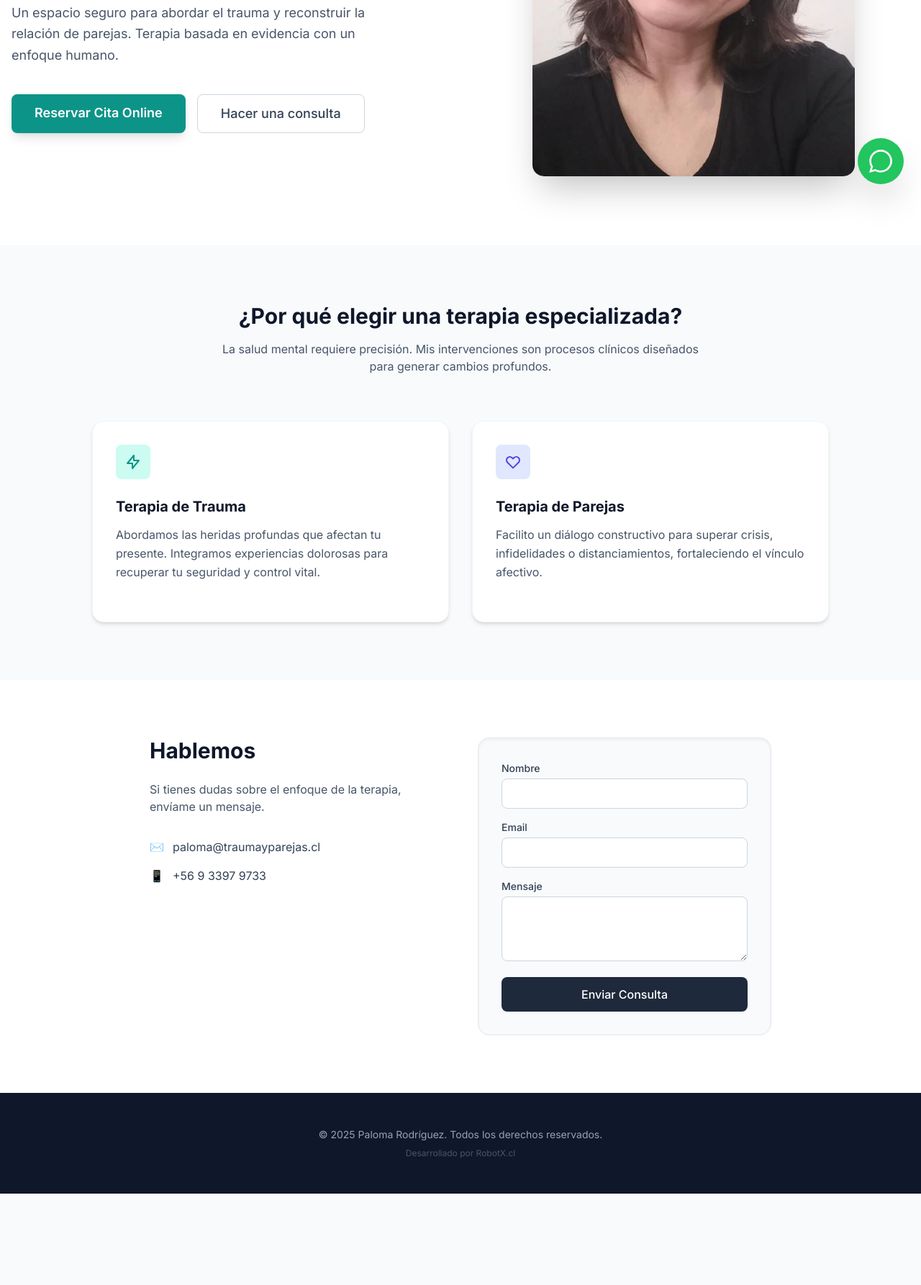
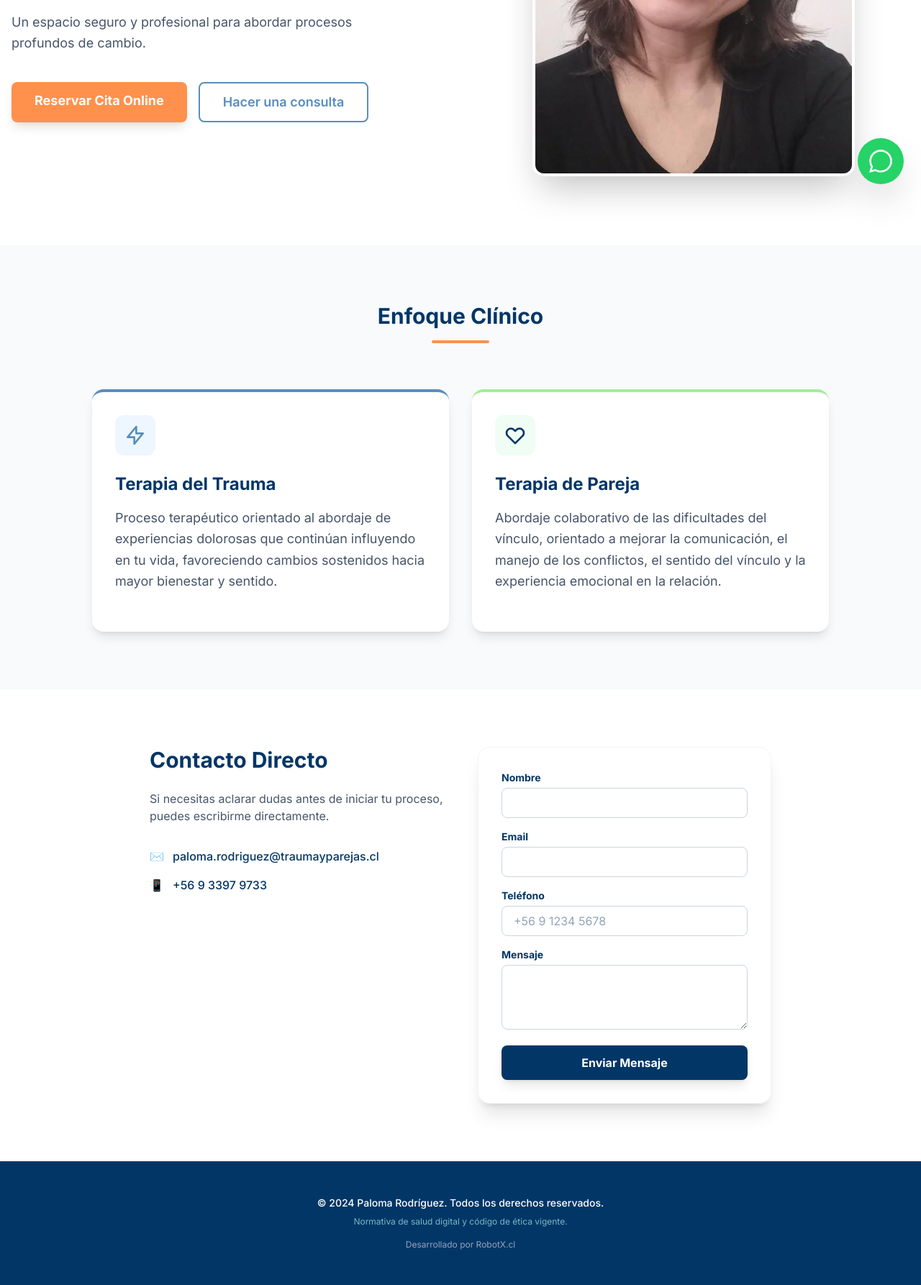
Before and after one commit to 7aleobe7labrod7/ps-palomarodriguez, a plain HTML site: page index.html in a window 1280 px wide. Shown: the part 520-2306 px from the top of the page at 72% size. Before the commit the page ends 2179 px from the top, so only its background shows below. Drawn offline with nearby package versions, Linux system fonts and the light colour scheme.

Commit message:
feat: update branding, copy and contact options
- Apply new Navy/Orange color palette.- Update service descriptions per client feedback.- Add phone input to contact form.- Configure URL encoded message for WhatsApp links.- Fix hero image asset path.

```diff
--- a/index.html
+++ b/index.html
@@ -1,10 +1,12 @@
 <!DOCTYPE html>
 <html lang="es-CL">
+
 <head>
     <meta charset="UTF-8">
     <meta name="viewport" content="width=device-width, initial-scale=1.0">
-    <title>Psicóloga Paloma Rodríguez | Terapia de Trauma y Parejas</title>
-    <meta name="description" content="Psicoterapia especializada en Trauma y Terapia de Pareja. Atención clínica enfocada en la recuperación y el fortalecimiento de vínculos. Agendamiento online disponible.">
+    <title>Psicóloga Paloma Rodríguez | Terapia de Trauma y Pareja</title>
+    <meta name="description"
+        content="Psicoterapia especializada en Trauma y Terapia de Pareja. Proceso terapéutico orientado al bienestar y la reconstrucción de vínculos.">
 
     <script src="https://cdn.tailwindcss.com"></script>
 
@@ -12,18 +14,22 @@
 
     <link rel="stylesheet" href="assets/css/styles.css">
 </head>
-<body class="bg-slate-50 text-slate-800 antialiased">
 
-    <div class="bg-amber-100 border-b border-amber-200 text-amber-800 text-xs md:text-sm py-2 px-4 text-center font-medium sticky top-0 z-50">
-        🚧 Sitio en proceso de diseño y construcción.
+<body class="bg-slate-50 text-[#023667] antialiased selection:bg-[#94dadc] selection:text-[#023667]">
+
+    <div
+        class="bg-[#a3ed98] border-b border-green-200 text-[#023667] text-xs md:text-sm py-2 px-4 text-center font-medium sticky top-0 z-50">
+        🚧 Sitio en proceso de actualización de diseño.
     </div>
 
-    <nav class="bg-white shadow-sm py-4">
+    <nav class="bg-white shadow-sm py-4 sticky top-8 z-40">
         <div class="container mx-auto px-4 flex justify-between items-center">
-            <div class="font-bold text-xl text-slate-800 tracking-tight">
+            <div class="font-bold text-xl text-[#023667] tracking-tight flex items-center gap-2">
+                <span class="w-3 h-3 rounded-full bg-[#ff914d]"></span>
                 Psi. Paloma Rodríguez
             </div>
-            <a href="https://encuadrado.com/p/psi-paloma-rodriguez" target="_blank" class="hidden md:inline-block bg-teal-600 hover:bg-teal-700 text-white px-5 py-2 rounded-lg font-medium transition duration-300 shadow-md hover:shadow-lg">
+            <a href="https://encuadrado.com/p/psi-paloma-rodriguez" target="_blank"
+                class="hidden md:inline-block bg-[#ff914d] hover:bg-[#e07b3a] text-white px-6 py-2 rounded-lg font-semibold transition duration-300 shadow-md hover:shadow-lg">
                 Agendar Hora
             </a>
         </div>
@@ -33,69 +39,83 @@
         <div class="container mx-auto px-4 py-16 md:py-24 grid md:grid-cols-2 gap-12 items-center">
 
             <div class="order-2 md:order-1 space-y-6">
-                <span class="inline-block py-1 px-3 rounded-full bg-teal-50 text-teal-700 text-sm font-semibold border border-teal-100">
-                    Atención Clínica Especializada
+                <span
+                    class="inline-block py-1 px-3 rounded-full bg-[#94dadc] bg-opacity-30 text-[#023667] text-sm font-bold tracking-wide">
+                    ATENCIÓN CLÍNICA ESPECIALIZADA
                 </span>
-                <h1 class="text-4xl md:text-5xl lg:text-6xl font-bold text-slate-900 leading-tight">
+                <h1 class="text-4xl md:text-5xl lg:text-6xl font-bold text-[#023667] leading-tight">
                     Sana el pasado,<br>
-                    <span class="text-teal-600">fortalece tus vínculos.</span>
+                    <span class="text-[#5a8dbe]">fortalece tus vínculos.</span>
                 </h1>
                 <p class="text-lg text-slate-600 max-w-lg leading-relaxed">
-                    Un espacio seguro para abordar el trauma y reconstruir la relación de parejas. Terapia basada en evidencia con un enfoque humano.
+                    Un espacio seguro y profesional para abordar procesos profundos de cambio.
                 </p>
                 <div class="flex flex-col sm:flex-row gap-4 pt-4">
-                    <a href="https://encuadrado.com/p/psi-paloma-rodriguez" target="_blank" class="text-center bg-teal-600 hover:bg-teal-700 text-white text-lg px-8 py-3 rounded-lg font-semibold transition shadow-lg hover:shadow-xl transform hover:-translate-y-0.5">
+                    <a href="https://encuadrado.com/p/psi-paloma-rodriguez" target="_blank"
+                        class="text-center bg-[#ff914d] hover:bg-[#e07b3a] text-white text-lg px-8 py-3 rounded-lg font-bold transition shadow-lg hover:shadow-xl transform hover:-translate-y-0.5">
                         Reservar Cita Online
                     </a>
-                    <a href="#contacto" class="text-center bg-white border border-slate-300 text-slate-700 hover:bg-slate-50 text-lg px-8 py-3 rounded-lg font-medium transition">
+                    <a href="#contacto"
+                        class="text-center bg-white border-2 border-[#5a8dbe] text-[#5a8dbe] hover:bg-[#eff6ff] text-lg px-8 py-3 rounded-lg font-semibold transition">
                         Hacer una consulta
                     </a>
                 </div>
             </div>
 
             <div class="order-1 md:order-2 relative">
-                <div class="absolute -inset-4 bg-teal-100 rounded-full opacity-50 blur-3xl -z-10"></div>
+                <div class="absolute -inset-4 bg-[#94dadc] rounded-full opacity-40 blur-3xl -z-10"></div>
 
                 <img src="assets/img/psicologa-paloma-rodriguez-trauma-pareja.webp"
-                     alt="Psicóloga Paloma Rodríguez Especialista en Trauma y Parejas"
-                     class="w-full max-w-md mx-auto rounded-2xl shadow-2xl object-cover aspect-[4/5] bg-slate-200"
-                     onerror="this.style.display='none'; document.getElementById('placeholder-img').style.display='flex';">
+                    alt="Psicóloga Paloma Rodríguez Especialista en Trauma y Parejas"
+                    class="w-full max-w-md mx-auto rounded-2xl shadow-2xl object-cover aspect-[4/5] bg-slate-200 border-4 border-white"
+                    onerror="this.style.display='none'; document.getElementById('placeholder-img').style.display='flex';">
 
-                <div id="placeholder-img" class="hidden w-full max-w-md mx-auto h-[500px] bg-slate-200 rounded-2xl flex-col items-center justify-center text-slate-400">
-                    <svg class="w-16 h-16 mb-4" fill="none" stroke="currentColor" viewBox="0 0 24 24"><path stroke-linecap="round" stroke-linejoin="round" stroke-width="2" d="M4 16l4.586-4.586a2 2 0 012.828 0L16 16m-2-2l1.586-1.586a2 2 0 012.828 0L20 14m-6-6h.01M6 20h12a2 2 0 002-2V6a2 2 0 00-2-2H6a2 2 0 00-2 2v12a2 2 0 002 2z"></path></svg>
-                    <span class="text-sm">assets/img/psicologa-paloma...webp</span>
+                <div id="placeholder-img"
+                    class="hidden w-full max-w-md mx-auto h-[500px] bg-slate-200 rounded-2xl flex-col items-center justify-center text-slate-400">
+                    <span class="text-sm">Ps. Paloma Rodriguez - Trauma y Parejas</span>
                 </div>
             </div>
         </div>
     </header>
 
-    <section class="py-20 bg-slate-50">
+    <section class="py-20 bg-[#f8fafc]">
         <div class="container mx-auto px-4">
             <div class="text-center max-w-2xl mx-auto mb-16">
-                <h2 class="text-3xl font-bold text-slate-900 mb-4">¿Por qué elegir una terapia especializada?</h2>
-                <p class="text-slate-600">
-                    La salud mental requiere precisión. Mis intervenciones son procesos clínicos diseñados para generar cambios profundos.
-                </p>
+                <h2 class="text-3xl font-bold text-[#023667] mb-4">Enfoque Clínico</h2>
+                <div class="h-1 w-20 bg-[#ff914d] mx-auto rounded-full"></div>
             </div>
 
             <div class="grid md:grid-cols-2 gap-8 max-w-5xl mx-auto">
-                <div class="bg-white p-8 rounded-2xl shadow-md border border-slate-100 hover:shadow-lg transition">
-                    <div class="w-12 h-12 bg-teal-100 rounded-lg flex items-center justify-center mb-6">
-                        <svg class="w-6 h-6 text-teal-600" fill="none" stroke="currentColor" viewBox="0 0 24 24"><path stroke-linecap="round" stroke-linejoin="round" stroke-width="2" d="M13 10V3L4 14h7v7l9-11h-7z"></path></svg>
+                <div
+                    class="bg-white p-8 rounded-2xl shadow-lg border-t-4 border-[#5a8dbe] hover:shadow-xl transition group">
+                    <div
+                        class="w-14 h-14 bg-[#eef6ff] rounded-xl flex items-center justify-center mb-6 group-hover:scale-110 transition duration-300">
+                        <svg class="w-8 h-8 text-[#5a8dbe]" fill="none" stroke="currentColor" viewBox="0 0 24 24">
+                            <path stroke-linecap="round" stroke-linejoin="round" stroke-width="2"
+                                d="M13 10V3L4 14h7v7l9-11h-7z"></path>
+                        </svg>
                     </div>
-                    <h3 class="text-xl font-bold text-slate-900 mb-3">Terapia de Trauma</h3>
-                    <p class="text-slate-600 mb-6 leading-relaxed">
-                        Abordamos las heridas profundas que afectan tu presente. Integramos experiencias dolorosas para recuperar tu seguridad y control vital.
+                    <h3 class="text-2xl font-bold text-[#023667] mb-4">Terapia del Trauma</h3>
+                    <p class="text-slate-600 mb-6 leading-relaxed text-lg">
+                        Proceso terapéutico orientado al abordaje de experiencias dolorosas que continúan influyendo en
+                        tu vida, favoreciendo cambios sostenidos hacia mayor bienestar y sentido.
                     </p>
                 </div>
 
-                <div class="bg-white p-8 rounded-2xl shadow-md border border-slate-100 hover:shadow-lg transition">
-                    <div class="w-12 h-12 bg-indigo-100 rounded-lg flex items-center justify-center mb-6">
-                        <svg class="w-6 h-6 text-indigo-600" fill="none" stroke="currentColor" viewBox="0 0 24 24"><path stroke-linecap="round" stroke-linejoin="round" stroke-width="2" d="M4.318 6.318a4.5 4.5 0 000 6.364L12 20.364l7.682-7.682a4.5 4.5 0 00-6.364-6.364L12 7.636l-1.318-1.318a4.5 4.5 0 00-6.364 0z"></path></svg>
+                <div
+                    class="bg-white p-8 rounded-2xl shadow-lg border-t-4 border-[#a3ed98] hover:shadow-xl transition group">
+                    <div
+                        class="w-14 h-14 bg-[#f0fdf4] rounded-xl flex items-center justify-center mb-6 group-hover:scale-110 transition duration-300">
+                        <svg class="w-8 h-8 text-[#023667]" fill="none" stroke="currentColor" viewBox="0 0 24 24">
+                            <path stroke-linecap="round" stroke-linejoin="round" stroke-width="2"
+                                d="M4.318 6.318a4.5 4.5 0 000 6.364L12 20.364l7.682-7.682a4.5 4.5 0 00-6.364-6.364L12 7.636l-1.318-1.318a4.5 4.5 0 00-6.364 0z">
+                            </path>
+                        </svg>
                     </div>
-                    <h3 class="text-xl font-bold text-slate-900 mb-3">Terapia de Parejas</h3>
-                    <p class="text-slate-600 mb-6 leading-relaxed">
-                        Facilito un diálogo constructivo para superar crisis, infidelidades o distanciamientos, fortaleciendo el vínculo afectivo.
+                    <h3 class="text-2xl font-bold text-[#023667] mb-4">Terapia de Pareja</h3>
+                    <p class="text-slate-600 mb-6 leading-relaxed text-lg">
+                        Abordaje colaborativo de las dificultades del vínculo, orientado a mejorar la comunicación, el
+                        manejo de los conflictos, el sentido del vínculo y la experiencia emocional en la relación.
                     </p>
                 </div>
             </div>
@@ -106,36 +126,49 @@
         <div class="container mx-auto px-4 max-w-4xl">
             <div class="grid md:grid-cols-2 gap-12">
                 <div>
-                    <h2 class="text-3xl font-bold text-slate-900 mb-6">Hablemos</h2>
+                    <h2 class="text-3xl font-bold text-[#023667] mb-6">Contacto Directo</h2>
                     <p class="text-slate-600 mb-8">
-                        Si tienes dudas sobre el enfoque de la terapia, envíame un mensaje.
+                        Si necesitas aclarar dudas antes de iniciar tu proceso, puedes escribirme directamente.
                     </p>
                     <div class="space-y-4 mb-8">
-                        <a href="mailto:paloma@traumayparejas.cl" class="flex items-center text-slate-700 hover:text-teal-600 transition">
-                            <span class="mr-3">✉️</span> paloma@traumayparejas.cl
+                        <a href="mailto:paloma.rodriguez@traumayparejas.cl"
+                            class="flex items-center text-[#023667] hover:text-[#5a8dbe] transition font-medium">
+                            <span class="mr-3 text-[#ff914d]">✉️</span> paloma.rodriguez@traumayparejas.cl
                         </a>
-                        <a href="https://wa.me/56933979733" target="_blank" class="flex items-center text-slate-700 hover:text-green-600 transition">
-                            <span class="mr-3">📱</span> +56 9 3397 9733
+
+                        <a href="https://wa.me/56933979733?text=Hola%20Paloma%2C%20quisiera%20consultar%20por%20disponibilidad%20de%20agenda%20para%20una%20sesi%C3%B3n."
+                            target="_blank"
+                            class="flex items-center text-[#023667] hover:text-[#5a8dbe] transition font-medium">
+                            <span class="mr-3 text-[#ff914d]">📱</span> +56 9 3397 9733
                         </a>
                     </div>
                 </div>
 
-                <div class="bg-slate-50 p-8 rounded-2xl shadow-inner border border-slate-200">
+                <div class="bg-white p-8 rounded-2xl shadow-xl border border-slate-100">
                     <form id="contactForm" class="space-y-4">
                         <div>
-                            <label class="block text-sm font-medium text-slate-700 mb-1">Nombre</label>
-                            <input type="text" name="name" required class="w-full px-4 py-2 rounded-lg border border-slate-300">
+                            <label class="block text-sm font-bold text-[#023667] mb-1">Nombre</label>
+                            <input type="text" name="name" required
+                                class="w-full px-4 py-2 rounded-lg border border-slate-300 focus:ring-2 focus:ring-[#5a8dbe] outline-none">
                         </div>
                         <div>
-                            <label class="block text-sm font-medium text-slate-700 mb-1">Email</label>
-                            <input type="email" name="email" required class="w-full px-4 py-2 rounded-lg border border-slate-300">
+                            <label class="block text-sm font-bold text-[#023667] mb-1">Email</label>
+                            <input type="email" name="email" required
+                                class="w-full px-4 py-2 rounded-lg border border-slate-300 focus:ring-2 focus:ring-[#5a8dbe] outline-none">
                         </div>
                         <div>
-                            <label class="block text-sm font-medium text-slate-700 mb-1">Mensaje</label>
-                            <textarea name="message" rows="3" required class="w-full px-4 py-2 rounded-lg border border-slate-300"></textarea>
+                            <label class="block text-sm font-bold text-[#023667] mb-1">Teléfono</label>
+                            <input type="tel" name="phone" placeholder="+56 9 1234 5678"
+                                class="w-full px-4 py-2 rounded-lg border border-slate-300 focus:ring-2 focus:ring-[#5a8dbe] outline-none placeholder-slate-400">
                         </div>
-                        <button type="submit" id="submitBtn" class="w-full bg-slate-800 hover:bg-slate-900 text-white font-medium py-3 rounded-lg transition">
-                            Enviar Consulta
+                        <div>
+                            <label class="block text-sm font-bold text-[#023667] mb-1">Mensaje</label>
+                            <textarea name="message" rows="3" required
+                                class="w-full px-4 py-2 rounded-lg border border-slate-300 focus:ring-2 focus:ring-[#5a8dbe] outline-none"></textarea>
+                        </div>
+                        <button type="submit" id="submitBtn"
+                            class="w-full bg-[#023667] hover:bg-[#032545] text-white font-bold py-3 rounded-lg transition shadow-lg">
+                            Enviar Mensaje
                         </button>
                         <p id="formStatus" class="text-center text-sm mt-2 hidden"></p>
                     </form>
@@ -144,15 +177,72 @@
         </div>
     </section>
 
-    <footer class="bg-slate-900 text-slate-400 py-12 text-center text-sm">
-        <p>&copy; 2025 Paloma Rodríguez. Todos los derechos reservados.</p>
-        <p class="mt-2 text-xs text-slate-600">Desarrollado por RobotX.cl</p>
+    <!-- <section id="contacto" class="py-20 bg-white">
+        <div class="container mx-auto px-4 max-w-4xl">
+            <div class="grid md:grid-cols-2 gap-12">
+                <div>
+                    <h2 class="text-3xl font-bold text-[#023667] mb-6">Contacto Directo</h2>
+                    <p class="text-slate-600 mb-8">
+                        Si necesitas aclarar dudas antes de iniciar tu proceso, puedes escribirme directamente.
+                    </p>
+                    <div class="space-y-4 mb-8">
+                        <a href="mailto:paloma.rodriguez@traumayparejas.cl" class="flex items-center text-[#023667] hover:text-[#5a8dbe] transition font-medium">
+                            <span class="mr-3 text-[#ff914d]">✉️</span> paloma.rodriguez@traumayparejas.cl
+                        </a>
+                        <a href="https://wa.me/56933979733" target="_blank" class="flex items-center text-[#023667] hover:text-[#5a8dbe] transition font-medium">
+                            <span class="mr-3 text-[#ff914d]">📱</span> +56 9 3397 9733
+                        </a>
+                    </div>
+                </div>
+
+                <div class="bg-white p-8 rounded-2xl shadow-xl border border-slate-100">
+                    <form id="contactForm" class="space-y-4">
+                        <div>
+                            <label class="block text-sm font-bold text-[#023667] mb-1">Nombre</label>
+                            <input type="text" name="name" required class="w-full px-4 py-2 rounded-lg border border-slate-300 focus:ring-2 focus:ring-[#5a8dbe] outline-none">
+                        </div>
+                        <div>
+                            <label class="block text-sm font-bold text-[#023667] mb-1">Email</label>
+                            <input type="email" name="email" required class="w-full px-4 py-2 rounded-lg border border-slate-300 focus:ring-2 focus:ring-[#5a8dbe] outline-none">
+                        </div>
+                        <div>
+                            <label class="block text-sm font-bold text-[#023667] mb-1">Mensaje</label>
+                            <textarea name="message" rows="3" required class="w-full px-4 py-2 rounded-lg border border-slate-300 focus:ring-2 focus:ring-[#5a8dbe] outline-none"></textarea>
+                        </div>
+                        <button type="submit" id="submitBtn" class="w-full bg-[#023667] hover:bg-[#032545] text-white font-bold py-3 rounded-lg transition shadow-lg">
+                            Enviar Mensaje
+                        </button>
+                        <p id="formStatus" class="text-center text-sm mt-2 hidden"></p>
+                    </form>
+                </div>
+            </div>
+        </div>
+    </section> -->
+
+    <footer class="bg-[#023667] text-white py-12 text-center text-sm">
+        <div class="container mx-auto px-4">
+            <p class="font-medium">&copy; 2024 Paloma Rodríguez. Todos los derechos reservados.</p>
+            <p class="mt-2 text-xs text-[#94dadc] opacity-80">
+                Normativa de salud digital y código de ética vigente.
+            </p>
+            <p class="mt-4 text-xs text-slate-400">Desarrollado por RobotX.cl</p>
+        </div>
     </footer>
 
-    <a href="https://wa.me/56933979733" target="_blank" class="fixed bottom-6 right-6 z-50 bg-green-500 hover:bg-green-600 text-white p-4 rounded-full shadow-2xl transition transform hover:scale-110">
+    <a href="https://wa.me/56933979733?text=Hola%20Paloma%2C%20quisiera%20consultar%20por%20disponibilidad%20de%20agenda%20para%20una%20sesi%C3%B3n."
+        target="_blank"
+        class="fixed bottom-6 right-6 z-50 bg-[#25D366] hover:bg-[#20bd5a] text-white p-4 rounded-full shadow-2xl transition transform hover:scale-110">
+        <svg class="w-8 h-8" fill="currentColor" viewBox="0 0 24 24">
+            <path
+                d="M.057 24l1.687-6.163c-1.041-1.804-1.588-3.849-1.587-5.946.003-6.556 5.338-11.891 11.893-11.891 3.181.001 6.167 1.24 8.413 3.488 2.245 2.248 3.481 5.236 3.48 8.414-.003 6.557-5.338 11.892-11.893 11.892-1.99-.001-3.951-.5-5.688-1.448l-6.305 1.654zm6.597-3.807c1.676.995 3.276 1.591 5.392 1.592 5.448 0 9.886-4.434 9.889-9.885.002-5.462-4.415-9.89-9.881-9.892-5.452 0-9.887 4.434-9.889 9.884-.001 2.225.651 3.891 1.746 5.634l-.999 3.648 3.742-.981z" />
+        </svg>
+    </a>
+
+    <!-- <a href="https://wa.me/56933979733" target="_blank" class="fixed bottom-6 right-6 z-50 bg-[#25D366] hover:bg-[#20bd5a] text-white p-4 rounded-full shadow-2xl transition transform hover:scale-110">
         <svg class="w-8 h-8" fill="currentColor" viewBox="0 0 24 24"><path d="M.057 24l1.687-6.163c-1.041-1.804-1.588-3.849-1.587-5.946.003-6.556 5.338-11.891 11.893-11.891 3.181.001 6.167 1.24 8.413 3.488 2.245 2.248 3.481 5.236 3.48 8.414-.003 6.557-5.338 11.892-11.893 11.892-1.99-.001-3.951-.5-5.688-1.448l-6.305 1.654zm6.597-3.807c1.676.995 3.276 1.591 5.392 1.592 5.448 0 9.886-4.434 9.889-9.885.002-5.462-4.415-9.89-9.881-9.892-5.452 0-9.887 4.434-9.889 9.884-.001 2.225.651 3.891 1.746 5.634l-.999 3.648 3.742-.981z"/></svg>
-    </a>
+    </a> -->
 
     <script src="assets/js/main.js"></script>
 </body>
+
 </html>
```
